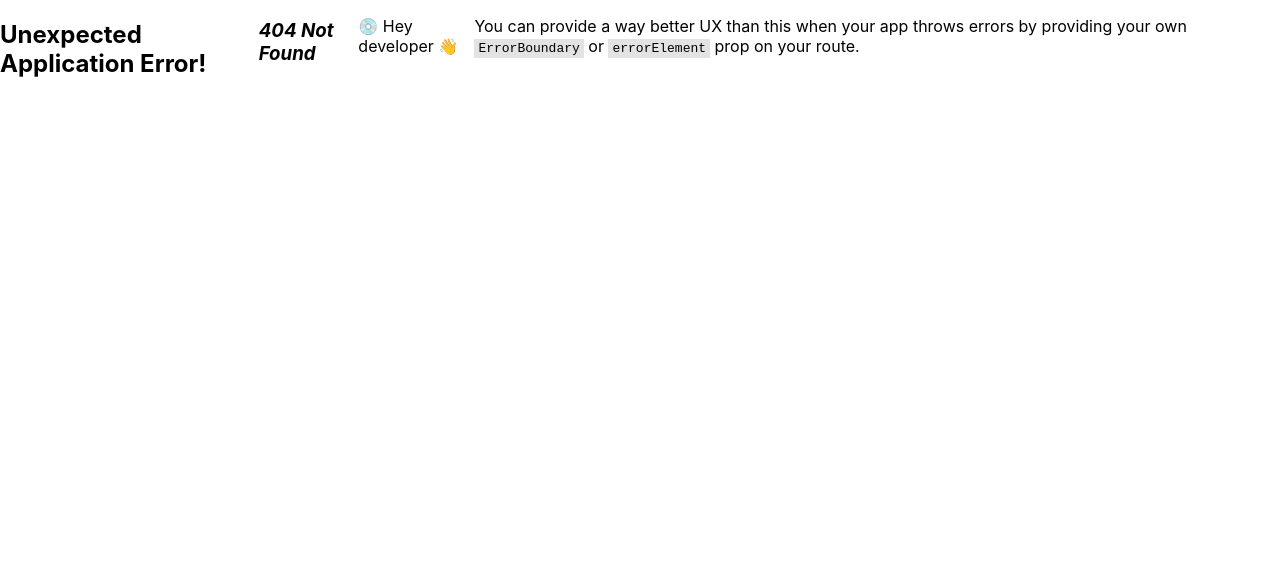
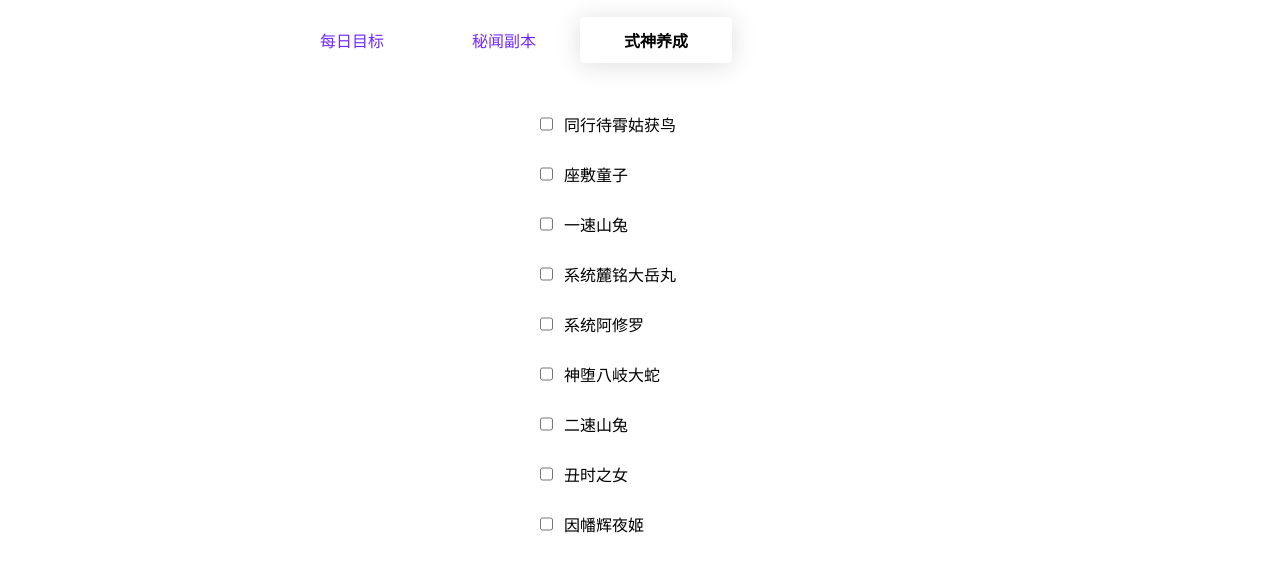
Before and after one commit to yizhang199/yys-guide-calendar, a React (Create React App) app: page /yys-guide-calendar/heros in a window 1280 px wide. Before the commit this address had no page. Shown: the top 572 px of the page. Built offline with nearby package versions, Linux system fonts and the light colour scheme.

Commit message:
separate heros section to another page

```diff
--- a/src/components/AppHeader/AppHeader.jsx
+++ b/src/components/AppHeader/AppHeader.jsx
@@ -3,15 +3,16 @@ import { NavLink } from 'react-router-dom';
 
 import styles from './AppHeader.module.scss';
 
-const navs = [
-  { label: '日历', to: '/' },
-  { label: '秘闻', to: '/secrets' },
+const navButtons = [
+  { label: '每日目标', to: '/' },
+  { label: '秘闻副本', to: '/secrets' },
+  { label: '式神养成', to: '/heros' },
 ];
 
 function AppHeader() {
   return (
     <div className={styles.appHeader}>
-      {navs.map((nav) => (
+      {navButtons.map((nav) => (
         <NavLink
           key={nav.label}
           className={({ isActive, isPending }) =>
--- /dev/null
+++ b/src/pages/Heros/Heros.jsx
@@ -0,0 +1,65 @@
+import React from 'react';
+import { useHeros } from 'contexts/HeroContext';
+
+import styles from './Heros.module.scss';
+
+function Heros() {
+  const { heros, addHero, removeHero } = useHeros();
+
+  const handleOnHeroChange = (evt) => {
+    const { checked } = evt.target;
+    const { hero } = evt.target.dataset;
+
+    if (!hero) return;
+
+    if (checked) {
+      addHero(Number(hero));
+    } else {
+      removeHero(Number(hero));
+    }
+  };
+
+  const handleOnSelectedHeroClick = (evt) => {
+    const { hero } = evt.target.dataset;
+
+    if (!hero) return;
+
+    removeHero(Number(hero));
+  };
+
+  return (
+    <div>
+      <div className={styles.selectedHeros}>
+        {heros
+          .filter((hero) => hero.obtained)
+          .map((hero) => (
+            <div key={hero.name} className={styles.selectedHero}>
+              <img
+                data-hero={hero.id}
+                onClick={handleOnSelectedHeroClick}
+                src={`heros/${hero.imgUrl}`}
+                alt={hero.name}
+              />
+            </div>
+          ))}
+      </div>
+      <div className={styles.heroGroup}>
+        {heros
+          .filter((hero) => !hero.obtained)
+          .map((hero) => (
+            <div key={hero.name} className={styles.hero}>
+              <input
+                type="checkbox"
+                checked={hero.obtained}
+                data-hero={hero.id}
+                onChange={handleOnHeroChange}
+              />
+              <span>{hero.name}</span>
+            </div>
+          ))}
+      </div>
+    </div>
+  );
+}
+
+export default Heros;
--- /dev/null
+++ b/src/pages/Heros/Heros.module.scss
@@ -0,0 +1,38 @@
+@import 'scss/_variables.scss';
+
+.selectedHeros {
+  width: 100%;
+  display: flex;
+  gap: 1rem;
+  flex-wrap: wrap;
+  padding: 0.75rem 1rem;
+  .selectedHero {
+    height: 3.75rem;
+    width: 3.75rem;
+    img {
+      height: 100%;
+      width: 100%;
+      filter: drop-shadow(0px 0px 5px transparentize($base-color, 0.5));
+    }
+  }
+}
+
+.heroGroup {
+  width: 100%;
+  display: grid;
+  gap: 10px;
+  grid-template-columns: repeat(auto-fill, minmax(15rem, 1fr));
+  grid-template-rows: max-content;
+  height: max-content;
+  .hero {
+    display: flex;
+    flex-direction: row;
+    gap: 0.5rem;
+    padding: 0.5rem 1rem;
+    border-radius: 0.25rem;
+
+    span {
+      white-space: nowrap;
+    }
+  }
+}
--- a/src/pages/Secrets/Secrets.jsx
+++ b/src/pages/Secrets/Secrets.jsx
@@ -9,7 +9,7 @@ import styles from './Secrets.module.scss';
 function Secrets() {
   const { name } = useParams();
 
-  const { heros, addHero, removeHero } = useHeros();
+  const { heros } = useHeros();
   const { secrets } = useSecrets();
 
   const filteredData = secrets
@@ -44,58 +44,8 @@ function Secrets() {
     styles.transitionContainer
   );
 
-  const handleOnHeroChange = (evt) => {
-    const { checked } = evt.target;
-    const { hero } = evt.target.dataset;
-
-    if (!hero) return;
-
-    if (checked) {
-      addHero(Number(hero));
-    } else {
-      removeHero(Number(hero));
-    }
-  };
-
-  const handleOnSelectedHeroClick = (evt) => {
-    const { hero } = evt.target.dataset;
-
-    if (!hero) return;
-
-    removeHero(Number(hero));
-  };
-
   return (
     <div className={styles.page}>
-      <div className={styles.selectedHeros}>
-        {heros
-          .filter((hero) => hero.obtained)
-          .map((hero) => (
-            <div key={hero.name} className={styles.selectedHero}>
-              <img
-                data-hero={hero.id}
-                onClick={handleOnSelectedHeroClick}
-                src={`heros/${hero.imgUrl}`}
-                alt={hero.name}
-              />
-            </div>
-          ))}
-      </div>
-      <div className={styles.heroGroup}>
-        {heros
-          .filter((hero) => !hero.obtained)
-          .map((hero) => (
-            <div key={hero.name} className={styles.hero}>
-              <input
-                type="checkbox"
-                checked={hero.obtained}
-                data-hero={hero.id}
-                onChange={handleOnHeroChange}
-              />
-              <span>{hero.name}</span>
-            </div>
-          ))}
-      </div>
       <div className={styles.grid}>
         {filteredData.map((data) => {
           return (
--- a/src/pages/Secrets/Secrets.module.scss
+++ b/src/pages/Secrets/Secrets.module.scss
@@ -6,43 +6,6 @@
   display: flex;
   flex-direction: column;
   overflow: hidden auto;
-}
-
-.selectedHeros {
-  width: 100%;
-  display: flex;
-  gap: 1rem;
-  flex-wrap: wrap;
-  padding: 0.75rem 1rem;
-  .selectedHero {
-    height: 3.75rem;
-    width: 3.75rem;
-    img {
-      height: 100%;
-      width: 100%;
-      filter: drop-shadow(0px 0px 5px transparentize($base-color, 0.5));
-    }
-  }
-}
-
-.heroGroup {
-  width: 100%;
-  display: grid;
-  gap: 10px;
-  grid-template-columns: repeat(auto-fill, minmax(15rem, 1fr));
-  grid-template-rows: max-content;
-  height: max-content;
-  .hero {
-    display: flex;
-    flex-direction: row;
-    gap: 0.5rem;
-    padding: 0.5rem 1rem;
-    border-radius: 0.25rem;
-
-    span {
-      white-space: nowrap;
-    }
-  }
 }
 
 .grid {
```
Also changed, not shown: src/index.js (+12 -6 lines).
